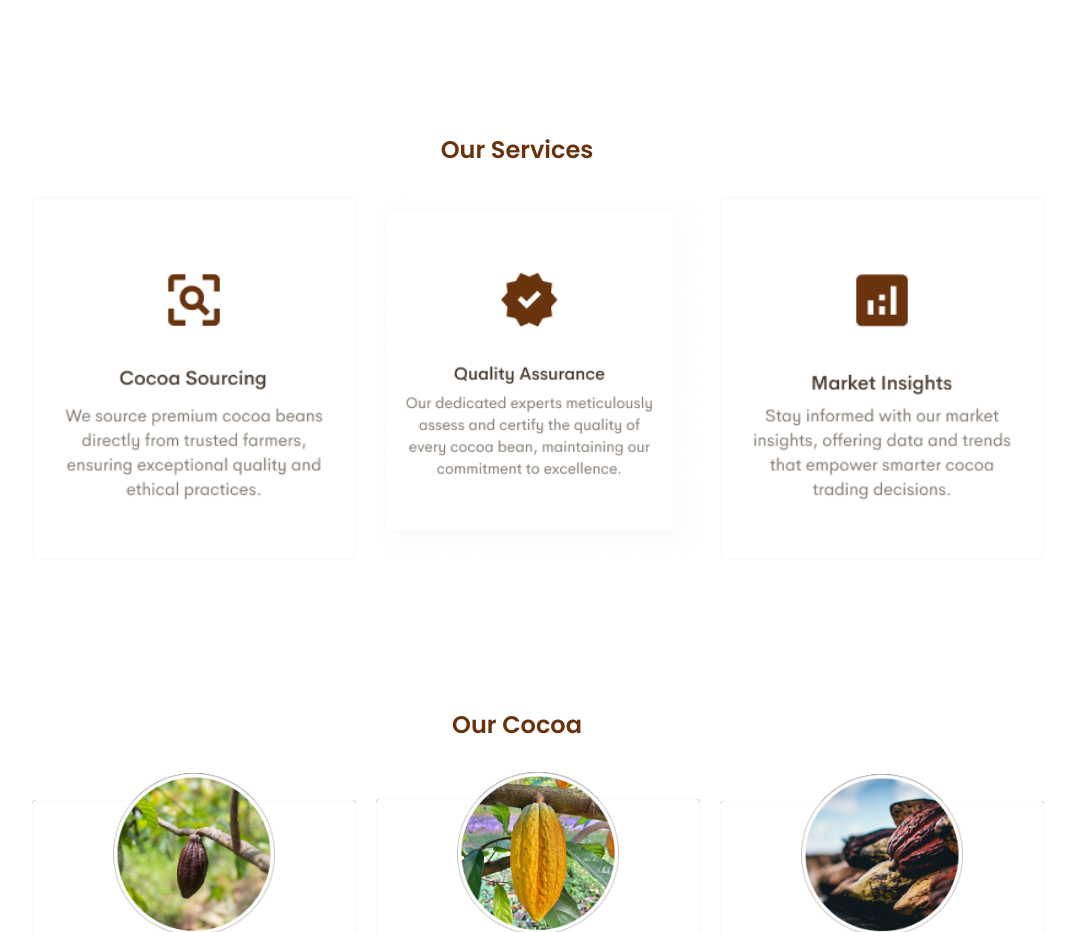
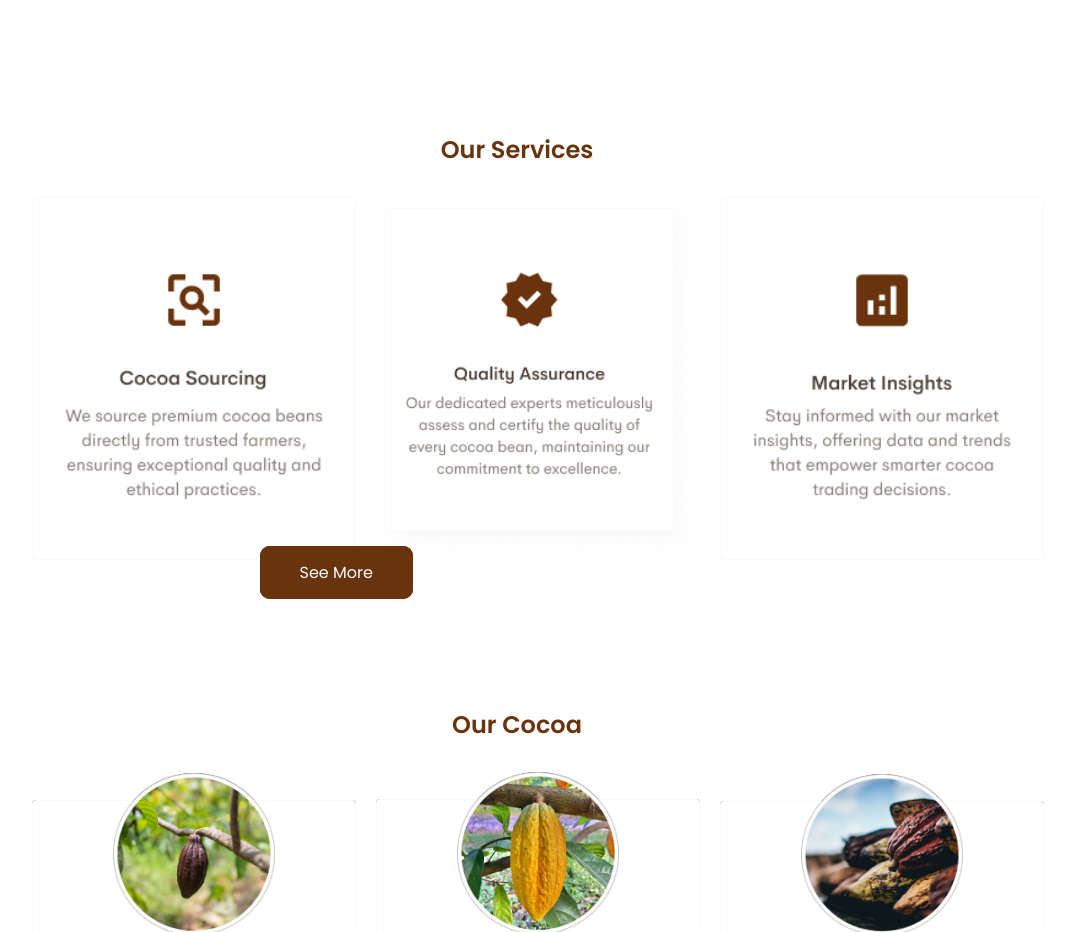
Before and after one commit to JosephMugo8711/cocoa-world3, a React (Create React App) app: page / in a window 1280 px wide. Shown: the part 1400-2332 px from the top of the page, without its empty margins (123-1198 px from the left). Built offline with nearby package versions, Linux system fonts and the light colour scheme.

Commit message:
Update Services.jsx

```diff
--- a/src/components/Services.jsx
+++ b/src/components/Services.jsx
@@ -1,9 +1,10 @@
 import React from 'react'
+import 'animate.css';
 
 function Services() {
   return (
     <section className="section brand">
-    <div className="brand-container container">
+    <div className="brand-container container animate__animated animate__backInLeft animate__delay-5s">
       <h2
         style={{
           alignItems: "center",
@@ -16,9 +17,9 @@ function Services() {
       <div className="brand-images">
         <div className="brand-image">
           <img src="images/Cocoa sourcing.png" alt="" className="brand-img" />
-           {/*<button className="button2" href="#">
+           <button className="button2" href="#">
             See More
-      </button>*/}
+      </button>
         </div>
         <div className="brand-image">
           <img
@@ -26,9 +27,9 @@ function Services() {
             alt=""
             className="brand-img"
           />
-          {/*<button className="button2" href="#">
+          <button className="button2" href="#">
             See More
-      </button>*/}
+      </button>
         </div>
         <div className="brand-image">
           <img
@@ -36,9 +37,9 @@ function Services() {
             alt=""
             className="brand-img"
           />
-          {/*<button className="button2" href="#">
+          <button className="button2" href="#">
             See More
-      </button>*/}
+      </button>
         </div>
       </div>
     </div>
```
